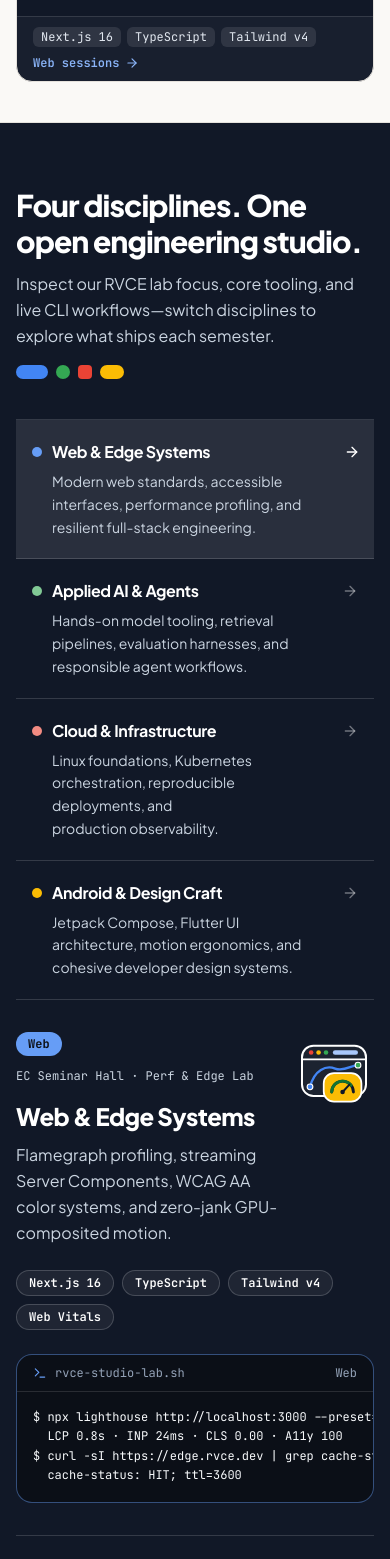
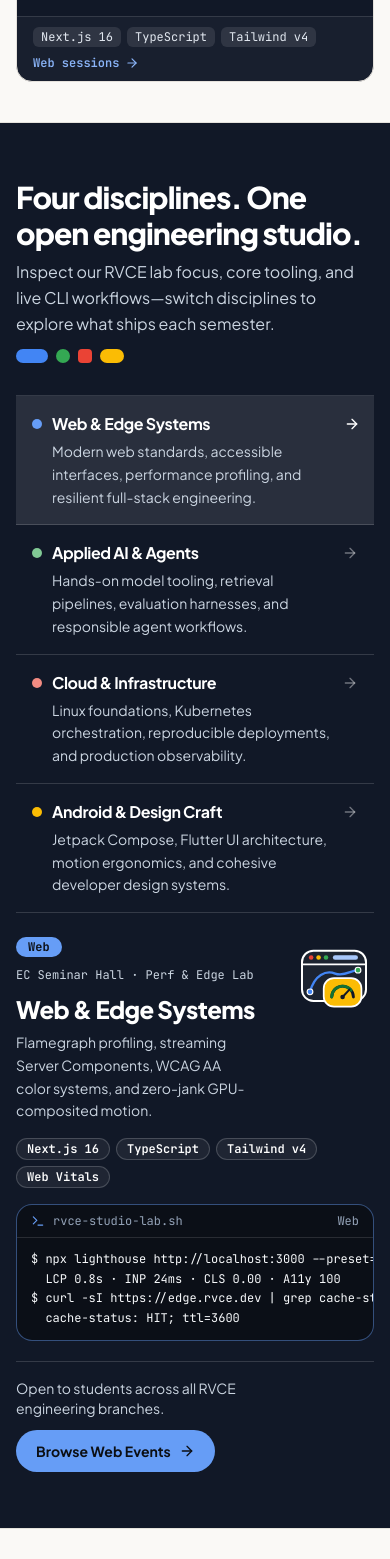
Before and after one commit to synapse-93/GDG_Frontend, a Next.js app: page / in a window 390 px wide. Shown: the part 1200-2759 px from the top of the page. Built offline with nearby package versions, Linux system fonts and the light colour scheme.

Commit message:
Scrolling fx fixes

```diff
--- a/src/app/globals.css
+++ b/src/app/globals.css
@@ -257,7 +257,7 @@ input[type="search"]::-webkit-search-decoration {
   }
 }
 
-@media (min-width: 1024px) and (prefers-reduced-motion: no-preference) {
+@media (min-width: 1024px) and (min-height: 740px) and (prefers-reduced-motion: no-preference) {
   html[data-home-snap="true"] {
     scroll-snap-type: y proximity;
   }
--- a/src/components/home/PillarsGrid.tsx
+++ b/src/components/home/PillarsGrid.tsx
@@ -50,19 +50,19 @@ export function PillarsGrid() {
   return (
     <section
       aria-labelledby="disciplines-heading"
-      className="border-b border-hairline bg-[#111827] py-16 text-[#F8FAFC] scroll-mt-16 dark:bg-[#161D2B] sm:py-20 lg:flex lg:min-h-[calc(100svh-4rem)] lg:snap-start lg:flex-col lg:justify-center"
+      className="border-b border-hairline bg-[#111827] py-14 text-[#F8FAFC] scroll-mt-16 dark:bg-[#161D2B] lg:flex lg:min-h-[calc(100svh-4rem)] lg:snap-start lg:flex-col lg:justify-center lg:py-8"
     >
       <ScrollReveal className="w-full">
         <div className="mx-auto w-full max-w-6xl px-4 sm:px-6 lg:px-8">
-          <div className="flex flex-col gap-4 lg:flex-row lg:items-end lg:justify-between">
-            <div className="max-w-2xl">
+          <div className="flex flex-col gap-3 lg:mb-6 lg:flex-row lg:items-end lg:justify-between">
+            <div className="max-w-3xl">
               <h2
                 id="disciplines-heading"
-                className="text-3xl font-extrabold tracking-[-0.03em] text-white text-balance sm:text-5xl"
+                className="text-3xl font-extrabold tracking-[-0.03em] text-white text-balance sm:text-4xl lg:text-[2.5rem] lg:leading-[1.08]"
               >
                 Four disciplines. One open engineering studio.
               </h2>
-              <p className="mt-3 max-w-[54ch] text-base leading-relaxed text-[#CBD5E1] text-pretty">
+              <p className="mt-2 max-w-[54ch] text-base leading-relaxed text-[#CBD5E1] text-pretty lg:text-[15px] lg:leading-snug">
                 Inspect our RVCE lab focus, core tooling, and live CLI
                 workflows—switch disciplines to explore what ships each semester.
               </p>
@@ -78,7 +78,7 @@ export function PillarsGrid() {
           </div>
 
           {/* High-Contrast Inverted Split Workbench */}
-          <div className="mt-10 grid grid-cols-1 border-t border-white/15 lg:grid-cols-12">
+          <div className="mt-8 grid grid-cols-1 border-t border-white/15 lg:mt-0 lg:grid-cols-12">
             {/* Left: 4 Ruled Discipline Selector Rows */}
             <div
               role="tablist"
@@ -105,13 +105,13 @@ export function PillarsGrid() {
                         setSelectedIndex((idx - 1 + count) % count);
                       }
                     }}
-                  className={`group flex w-full items-start justify-between gap-4 px-4 py-5 text-left transition-snappy focus-visible:outline-2 focus-visible:outline-offset-2 focus-visible:outline-[#4285F4] ${
+                    className={`group flex w-full items-start justify-between gap-3 px-4 py-4 text-left transition-snappy focus-visible:outline-2 focus-visible:outline-offset-2 focus-visible:outline-[#4285F4] lg:py-3 ${
                       isSelected
                         ? "bg-white/10 text-white"
                         : "bg-transparent text-[#CBD5E1] hover:bg-white/[0.05] hover:text-white"
                     }`}
                   >
-                  <div className="min-w-0 space-y-1.5">
+                    <div className="min-w-0 space-y-1">
                       <div className="flex items-center gap-2.5">
                         <span
                           aria-hidden="true"
@@ -121,7 +121,7 @@ export function PillarsGrid() {
                           {pillar.title}
                         </span>
                       </div>
-                    <p className="pl-5 text-sm leading-relaxed text-[#CBD5E1] text-pretty">
+                      <p className="pl-5 text-sm leading-relaxed text-[#CBD5E1] text-pretty lg:text-[13px] lg:leading-snug">
                         {pillar.description}
                       </p>
                     </div>
@@ -142,14 +142,14 @@ export function PillarsGrid() {
             <div
               role="tabpanel"
               aria-label={`${active.title} details`}
-            className="flex flex-col justify-between pt-8 lg:col-span-7 lg:pt-7 lg:pl-10"
+              className="flex flex-col justify-between pt-6 lg:col-span-7 lg:p-6 lg:pr-0 lg:pl-8"
             >
-            <div className="space-y-6">
+              <div className="space-y-4">
                 <div className="flex flex-wrap items-start justify-between gap-4">
-                <div className="min-w-0 flex-1 space-y-4">
-                  <div className="flex flex-wrap items-center gap-3">
+                  <div className="min-w-0 flex-1 space-y-2.5">
+                    <div className="flex flex-wrap items-center gap-2.5">
                       <span
-                      className={`inline-flex items-center rounded-full px-3 py-1 font-mono text-xs font-bold ${activeStyles.pill}`}
+                        className={`inline-flex items-center rounded-full px-3 py-0.5 font-mono text-xs font-bold ${activeStyles.pill}`}
                       >
                         {active.trackFilter}
                       </span>
@@ -159,10 +159,10 @@ export function PillarsGrid() {
                     </div>
 
                     <div>
-                    <h3 className="text-2xl font-extrabold tracking-tight text-white sm:text-3xl">
+                      <h3 className="text-2xl font-extrabold tracking-tight text-white">
                         {active.title}
                       </h3>
-                    <p className="mt-2.5 max-w-[54ch] text-base leading-relaxed text-[#CBD5E1] text-pretty">
+                      <p className="mt-1.5 max-w-[54ch] text-sm leading-relaxed text-[#CBD5E1] text-pretty lg:leading-snug">
                         {active.engineeringFocus}
                       </p>
                     </div>
@@ -173,16 +173,16 @@ export function PillarsGrid() {
                     size="md"
                     tone="on-dark"
                     interactive
-                  className="hidden sm:inline-flex"
+                    className="hidden h-16 w-16 sm:inline-flex"
                   />
                 </div>
 
                 {/* Stack Pills */}
-              <div className="flex flex-wrap items-center gap-2">
+                <div className="flex flex-wrap items-center gap-1.5">
                   {active.stackTags.map((tag) => (
                     <span
                       key={tag}
-                    className="rounded-full border border-white/18 bg-white/[0.06] px-3 py-1 font-mono text-xs font-semibold text-white"
+                      className="rounded-full border border-white/18 bg-white/[0.06] px-2.5 py-0.5 font-mono text-xs font-semibold text-white"
                     >
                       {tag}
                     </span>
@@ -193,7 +193,7 @@ export function PillarsGrid() {
                 <div
                   className={`overflow-hidden rounded-2xl border bg-[#0B0F17] ${activeStyles.border}`}
                 >
-                <div className="flex items-center justify-between border-b border-white/12 px-4 py-2.5 font-mono text-xs text-[#94A3B8]">
+                  <div className="flex items-center justify-between border-b border-white/12 px-3.5 py-2 font-mono text-xs text-[#94A3B8]">
                     <span className="inline-flex items-center gap-2">
                       <Terminal
                         className="h-3.5 w-3.5 text-[#669DF6]"
@@ -203,19 +203,19 @@ export function PillarsGrid() {
                     </span>
                     <span>{active.shortLabel}</span>
                   </div>
-                <pre className="overflow-x-auto p-4 font-mono text-xs leading-relaxed text-[#F8FAFC]">
+                  <pre className="overflow-x-auto px-3.5 py-3 font-mono text-xs leading-relaxed text-[#F8FAFC]">
                     <code>{active.cliSnippet}</code>
                   </pre>
                 </div>
               </div>
 
-            <div className="mt-8 flex flex-wrap items-center justify-between gap-4 border-t border-white/15 pt-5">
+              <div className="mt-5 flex flex-wrap items-center justify-between gap-3 border-t border-white/15 pt-4">
                 <p className="text-sm text-[#CBD5E1] text-pretty">
                   Open to students across all RVCE engineering branches.
                 </p>
                 <Link
                   href={`/events?track=${encodeURIComponent(active.trackFilter)}`}
-                className={`group inline-flex min-h-[44px] shrink-0 items-center gap-2 whitespace-nowrap rounded-full px-5 py-2.5 text-sm font-bold transition-spring hover:-translate-y-0.5 active:scale-[0.98] focus-visible:outline-2 focus-visible:outline-offset-2 focus-visible:outline-[#4285F4] ${activeStyles.cta}`}
+                  className={`group inline-flex min-h-[42px] shrink-0 items-center gap-2 whitespace-nowrap rounded-full px-5 py-2 text-sm font-bold transition-spring hover:-translate-y-0.5 active:scale-[0.98] focus-visible:outline-2 focus-visible:outline-offset-2 focus-visible:outline-[#4285F4] ${activeStyles.cta}`}
                 >
                   <span>{`Browse ${active.trackFilter} Events`}</span>
                   <ArrowRight
```
Lines whose indentation alone changed are shown as unchanged.
